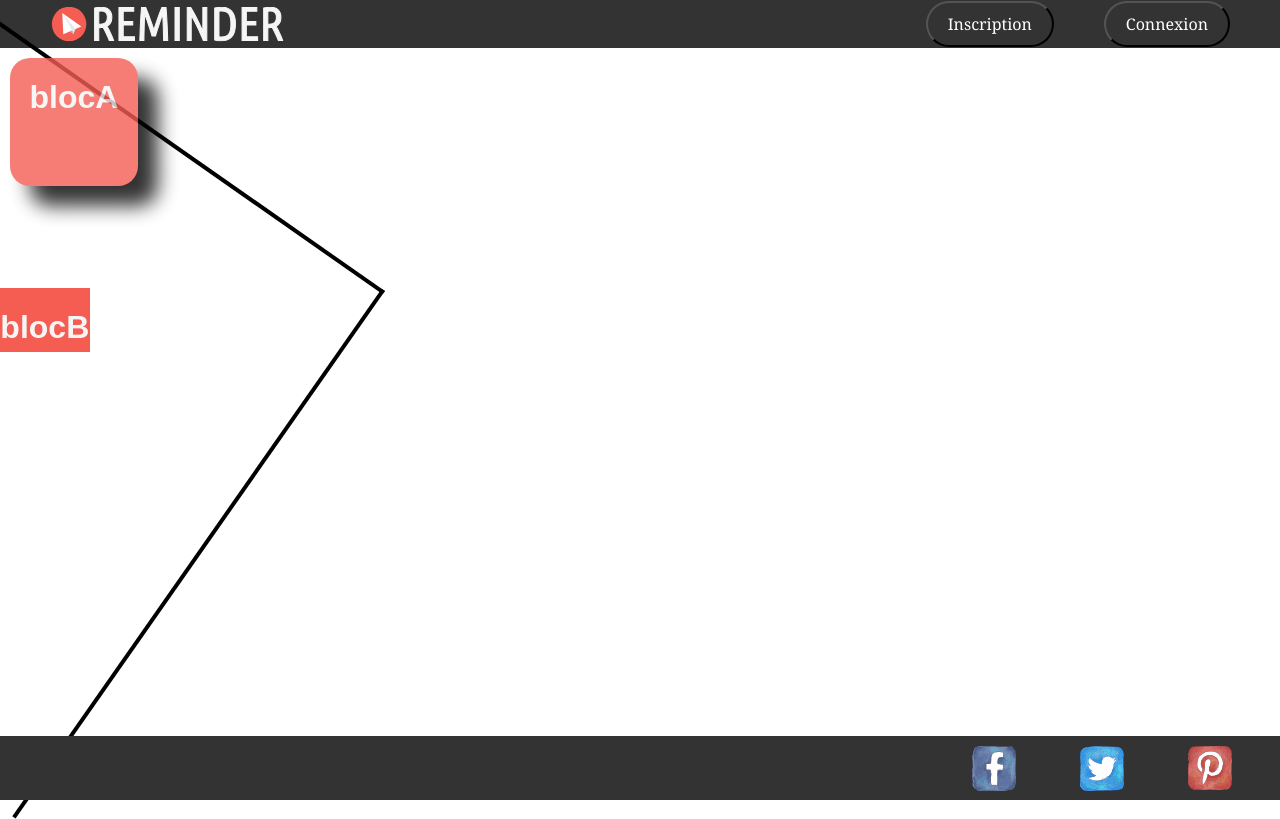
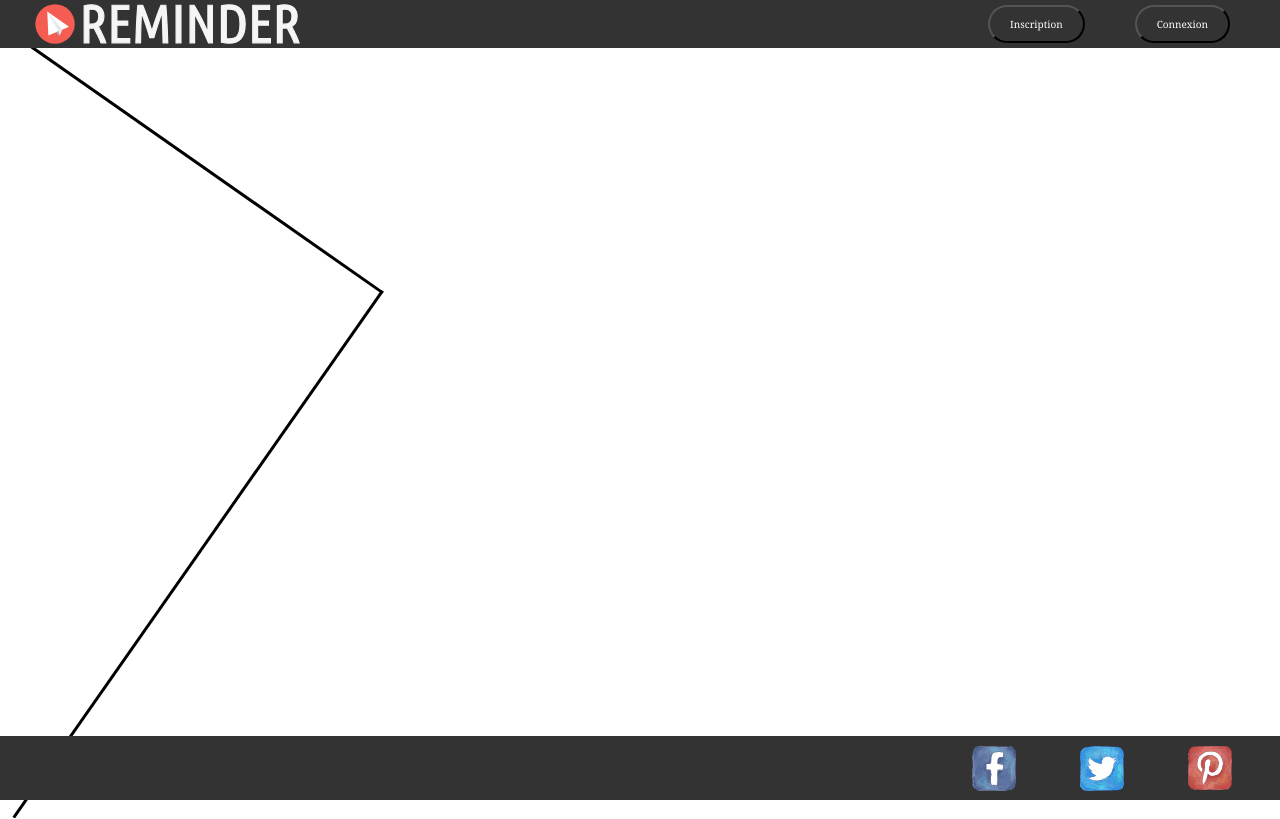
Before and after one commit to DouardAlexandre/reminder, a React (Create React App) app in the folder my-app/: page / in a window 1280 px wide. Built offline with nearby package versions, Linux system fonts and the light colour scheme.

Commit message:
Modif minim css (no comment)

```diff
--- a/my-app/src/App.css
+++ b/my-app/src/App.css
@@ -16,7 +16,7 @@ header{
   align-items: center;
 }
 .App-logo{
-  transform:scale(.7);
+  transform:scale(.8);
 }
 button {
   background: #333;
@@ -30,7 +30,7 @@ button {
   border-radius: 28px;
   font-family: Georgia;
   color: #ffffff;
-  font-size: 16px;
+  font-size: 10px;
   padding: 10px 20px 10px 20px;
   margin-left: 0px;
   margin-right: 50px;
@@ -125,19 +125,19 @@ footer{
   position: absolute;
   width: 40rem;
   height: 30rem;
-  border-bottom: .3rem solid black;
-  border-right: .3rem solid black;
+  border-bottom: .2rem solid black;
+  border-right: .2rem solid black;
   transform: rotate(-55deg);
   left: -20rem;
   bottom: 30px;
-
+  z-index: -1;
 }
 
 
 
 
 
-.twitter:hover , .linkedin:hover , .github:hover {
+/* .twitter:hover , .linkedin:hover , .github:hover {
   color: rgba(46, 204, 113,0.8);
 }
 ul {
@@ -151,4 +151,4 @@ li {
   margin: auto;
   width: 5vw;
   height: 10vh;
-}
+} */
--- a/my-app/src/components/pageComponent/main.js
+++ b/my-app/src/components/pageComponent/main.js
@@ -5,12 +5,8 @@ class Page extends Component {
       return (
 			<main>
 			    <div className="graphics"></div>
-				<div className="blocA">
-					<h1>blocA</h1>
-				</div>
-				<div className="blocB">
-					<h1>blocB</h1>
-				</div>
+{/*				<div className="blocA"><h1>blocA</h1></div>
+				<div className="blocB"><h1>blocB</h1></div>*/}
 			</main>
         );
   	}
```
Also changed, not shown: 1 other file (tests, documents, lock files or other folders).
